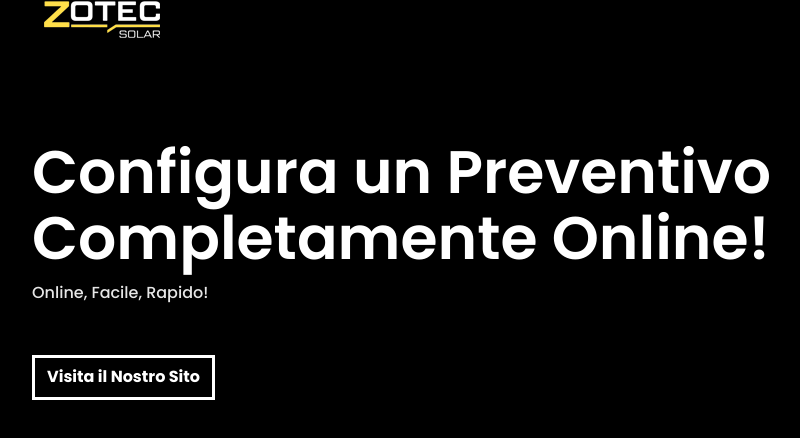
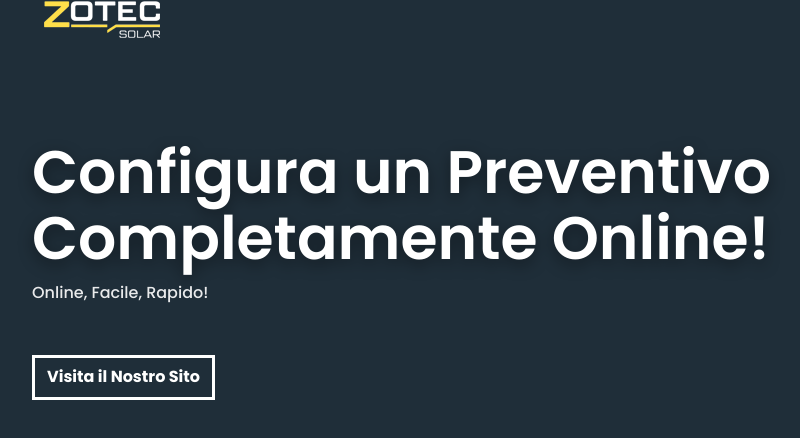
Before and after one commit to zotecsolar/online_quotation, a plain HTML site: page index.html in a window 1280 px wide. Shown: the whole page, without its empty margins (38-838 px from the left). Drawn offline with Linux system fonts and the light colour scheme; some packages are replaced by stand-ins of ours.

Commit message:
Update index.html
changing background color

```diff
--- a/index.html
+++ b/index.html
@@ -35,7 +35,7 @@
             height: auto;
             overflow: auto;
             position: relative;
-            background-color: #000; /* Set a background color instead of complex layers */
+            background-color: #1f2e39; /* Set a background color instead of complex layers */
         }
 
         /* Ensure content displays above other layers */
```
